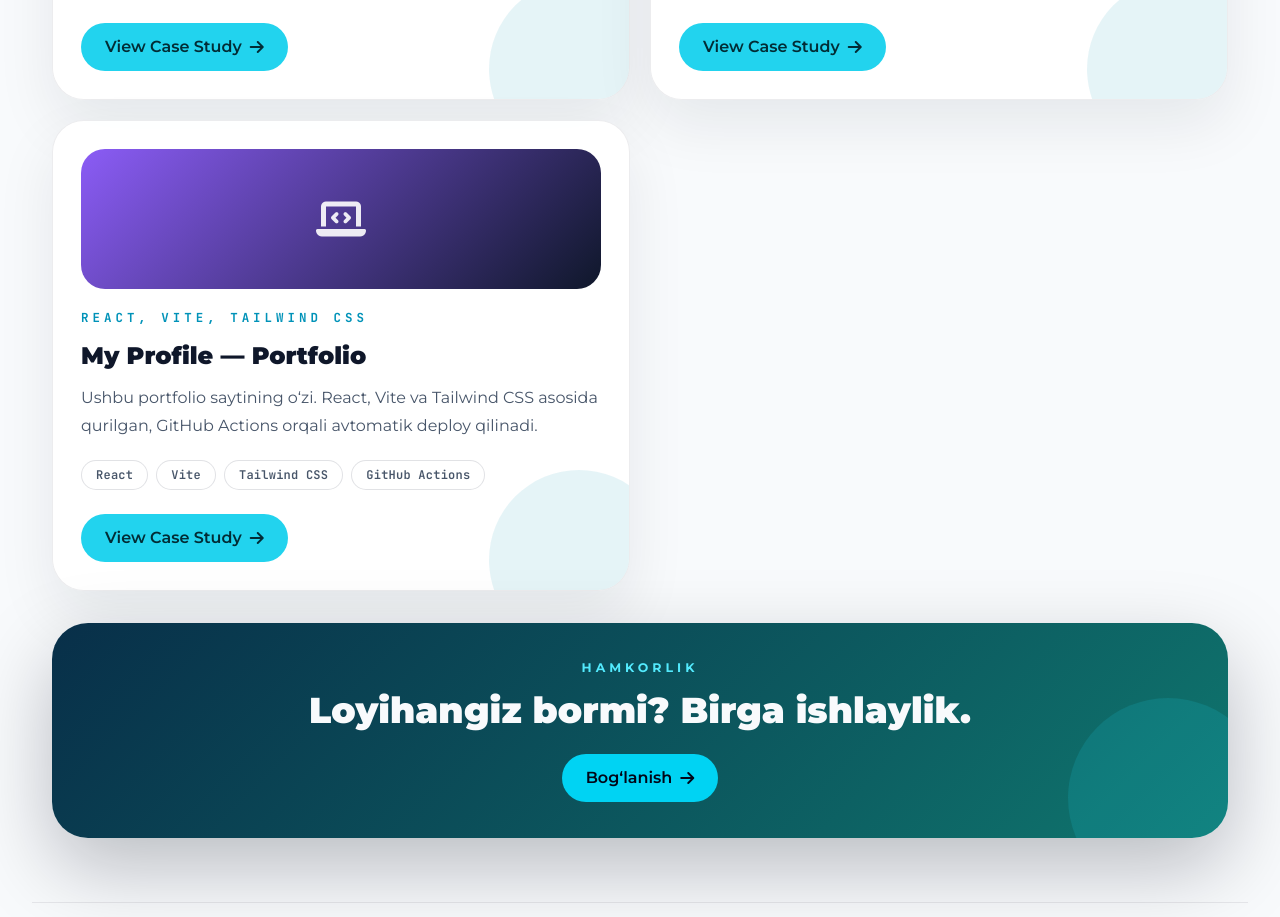
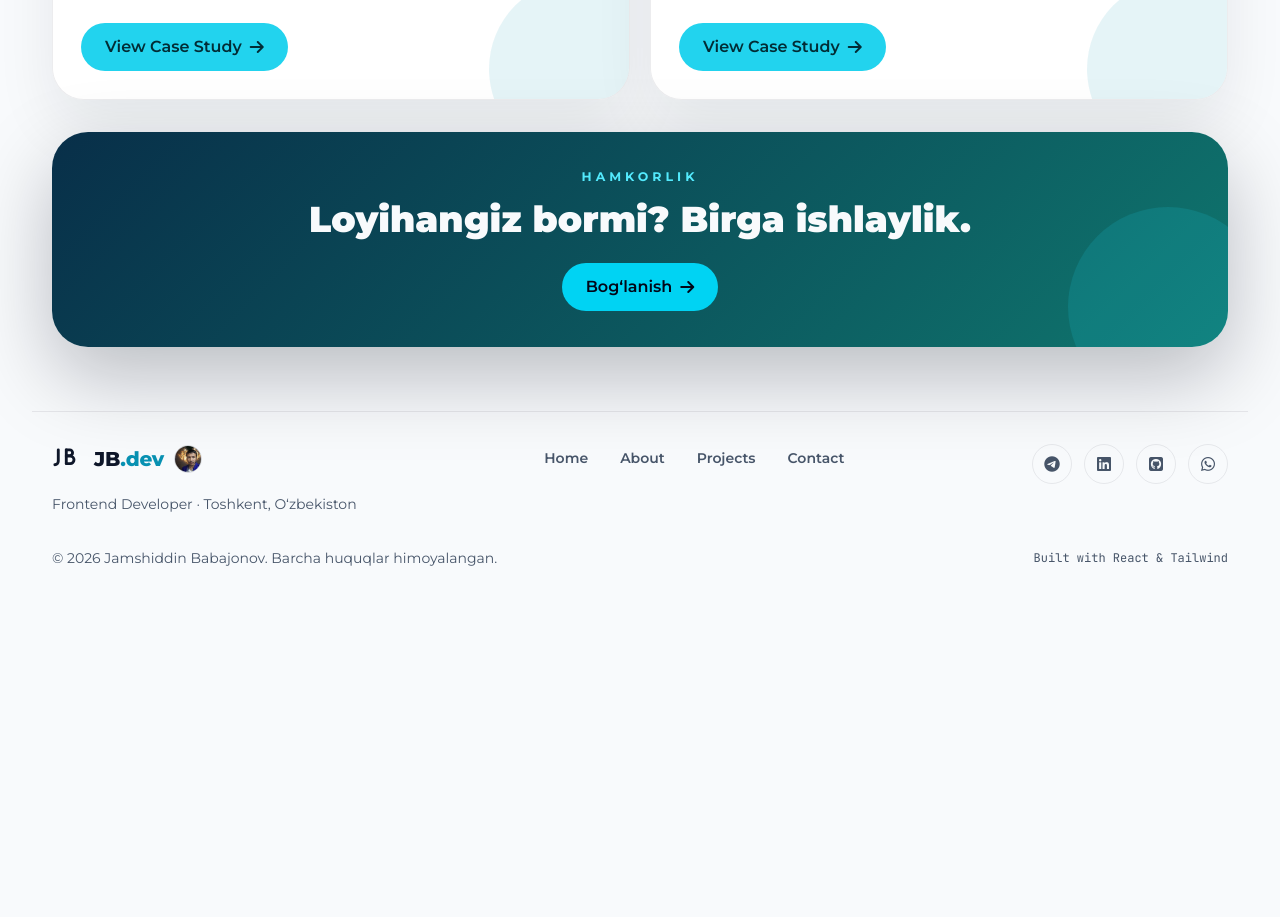
Before and after one commit to jama050690/My_profile, a React (Vite) app: page / in a window 1280 px wide. Shown: the part 1600-2517 px from the top of the page. After the commit the page ends 2224 px from the top, so only its background shows below. Built offline with nearby package versions, Linux system fonts and the light colour scheme; no server answers.

Commit message:
Revert incorrect self-referential project card
Added by mistake based on the My_profile repo URL; was not the
intended PrimeAvto project.

```diff
--- a/src/data/projects.js
+++ b/src/data/projects.js
@@ -41,27 +41,6 @@ export const projects = [
       "Portfolio ichida case-study ko‘rinishida taqdim etiladi",
     ],
   },
-  {
-    slug: "my-profile",
-    title: "My Profile — Portfolio",
-    description:
-      "Ushbu portfolio saytining o‘zi. React, Vite va Tailwind CSS asosida qurilgan, GitHub Actions orqali avtomatik deploy qilinadi.",
-    stack: "React, Vite, Tailwind CSS",
-    tags: ["React", "Vite", "Tailwind CSS", "GitHub Actions"],
-    icon: "fa-solid fa-laptop-code",
-    accent: ["#8b5cf6", "#0f172a"],
-    liveUrl: "https://jamshiddin.uz",
-    repoUrl: "https://github.com/jama050690/My_profile",
-    year: "2026",
-    role: "Frontend Developer",
-    summary:
-      "Loyihalarim, ko‘nikmalarim va GitHub faoliyatimni bitta joyda taqdim etuvchi shaxsiy portfolio sayti.",
-    highlights: [
-      "GitHub REST API orqali jonli repository statistikasi va so‘nggi push qilingan loyihalar",
-      "GitHub Actions yordamida avtomatik build va custom domenga (jamshiddin.uz) deploy",
-      "Scroll asosidagi reveal animatsiyalar va dark/light rejim almashtirish",
-    ],
-  },
 ];
 
 export function getProjectBySlug(slug) {
```
